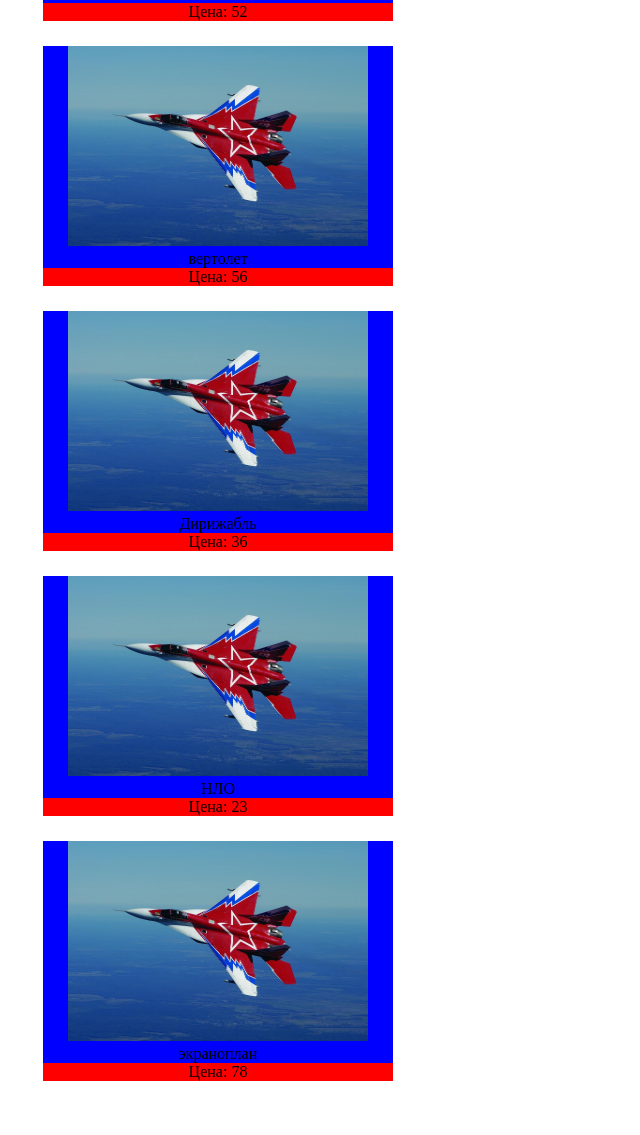
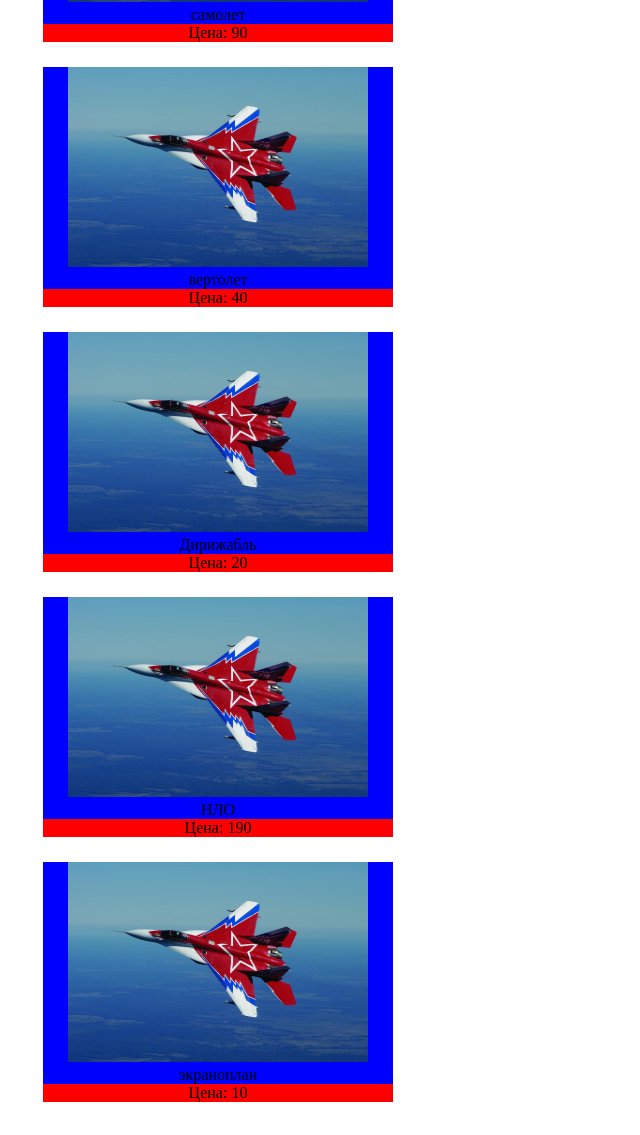
Before and after one commit to SergeyUrbagaev/sort-product, a plain HTML site: page index.html in a window 1280 px wide. Shown: the part 604-1739 px from the top of the page, without its empty margins (0-640 px from the left). Before the commit the page ends 1718 px from the top, so only its background shows below. Drawn offline with Linux system fonts and the light colour scheme.

Commit message:
09042025

```diff
--- a/index.html
+++ b/index.html
@@ -9,6 +9,7 @@
 <body>
     <div class="wrapper">
         <h1>Товары</h1>
+        <button id="sortButton">Сортировать по возрастанию</button>
         <div class="block-products">
             <div class="product-item">
                 <div class="product-img"><img src="самлет2.jpeg" alt=""></div>
@@ -18,32 +19,33 @@
                         <div class="product-item">
                             <div class="product-img"><img src="самлет2.jpeg" alt=""></div>
                             <div class="product-name">самолет</div>
-                            <div class="product-price">Цена: <p class="price">60</p></div>
+                            <div class="product-price">Цена: <p class="price">90</p></div>
                         </div>
                                         <div class="product-item">
                                             <div class="product-img"><img src="самлет2.jpeg" alt=""></div>
                                             <div class="product-name">вертолет</div>
-                                            <div class="product-price">Цена: <p class="price">70</p></div>
+                                            <div class="product-price">Цена: <p class="price">40</p></div>
                                         </div>
                                                     <div class="product-item">
                                                         <div class="product-img"><img src="самлет2.jpeg" alt=""></div>
                                                         <div class="product-name">Дирижабль</div>
-                                                        <div class="product-price">Цена: <p class="price">80</p></div>
+                                                        <div class="product-price">Цена: <p class="price">20</p></div>
                                                     </div>
                                                                 <div class="product-item">
                                                                     <div class="product-img"><img src="самлет2.jpeg" alt=""></div>
                                                                     <div class="product-name">НЛО</div>
-                                                                    <div class="product-price">Цена: <p class="price">90</p></div>
+                                                                    <div class="product-price">Цена: <p class="price">190</p></div>
                                                                 </div>
                                                                             <div class="product-item">
                                                                                 <div class="product-img"><img src="самлет2.jpeg" alt=""></div>
                                                                                 <div class="product-name">экраноплан</div>
-                                                                                <div class="product-price">Цена: <p class="price">100</p></div>
+                                                                                <div class="product-price">Цена: <p class="price">10</p></div>
                                                                             </div>
 
 
 
         </div>
+
     </div>
     <script src="script.js"></script>
 </body>
--- a/script.js
+++ b/script.js
@@ -1,16 +1,38 @@
 let prices = [
     {id: 1, name: "Товар1", price: 40,},
-    {id: 2, name: "Товар1", price: 52,},
-    {id: 3, name: "Товар1", price: 56,},
-    {id: 4, name: "Товар1", price: 36,},
-    {id: 5, name: "Товар1", price: 23,},
-    {id: 6, name: "Товар1", price: 78,},
-    {id: 6, name: "Товар1", price: 100,},
+    {id: 2, name: "Товар2", price: 52,},
+    {id: 3, name: "Товар3", price: 56,},
+    {id: 4, name: "Товар4", price: 36,},
+    {id: 5, name: "Товар5", price: 23,},
+    {id: 6, name: "Товар6", price: 78,},
+    {id: 6, name: "Товар7", price: 100,},
 ]
 
-let arrPrice = document.querySelectorAll('.price');
-
-arrPrice.forEach(function(el, index){
-        el.innerHTML = prices[index].price
+let productsItem = document.querySelectorAll('.product-item');
+const products = Array.from(productsItem).map(item=>{
+    const productsName = item.querySelector('.product-name').innerText;
+    const price = parseInt(item.querySelector('.price').innerText, 10);
+    return {name: productsName, price, element: item}
 
 })
+
+
+
+const blockProducts = document.querySelector('.block-products');
+
+let ascending = true;
+
+function sortingProducts(){
+    products.sort((a, b)=> ascending ? a.price -b.price : b.price- a.price);
+    blockProducts.innerHTML = '';
+    products.forEach(product=>{
+    blockProducts.appendChild(product.element);
+ })
+}
+
+const sortButton = document.getElementById('sortButton');
+sortButton.addEventListener('click', ()=>{
+    ascending = !ascending;
+    sortButton.textContent = ascending ? 'По возрастанию': 'По убыванию';
+    sortingProducts();
+})
```
